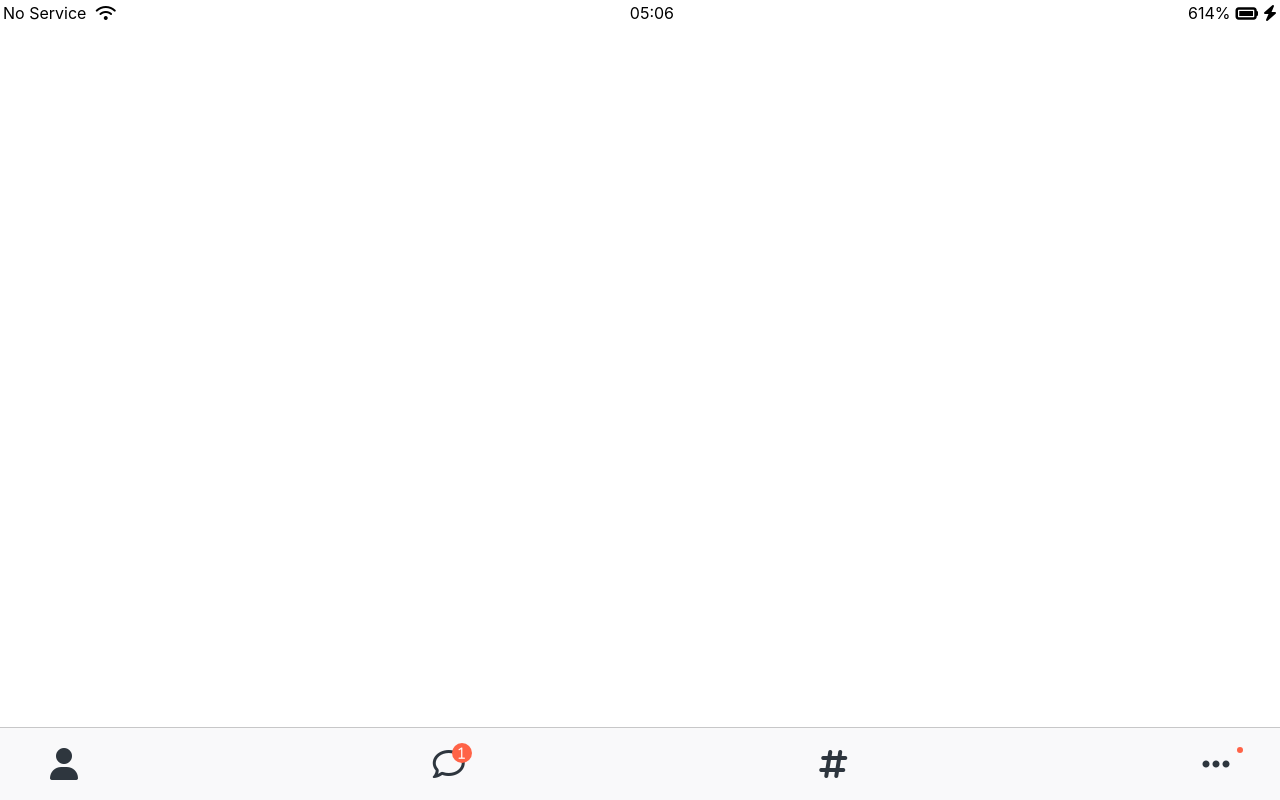
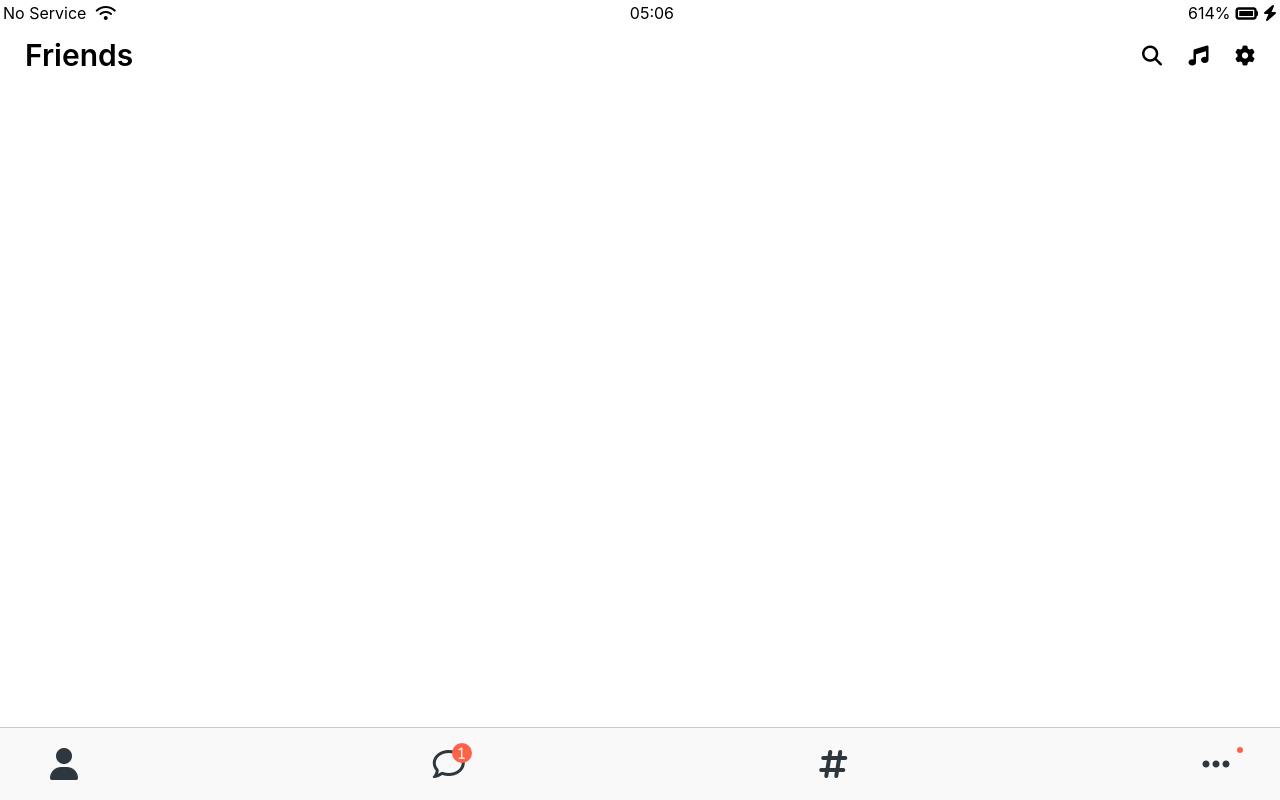
Before and after one commit to Gamddalki/Kokoa-clone, a plain HTML site: page friends.html in a window 1280 px wide. Drawn offline with Linux system fonts and the light colour scheme.

Commit message:
Create screen-header

```diff
--- /dev/null
+++ b/css/components/screen-header.css
@@ -0,0 +1,15 @@
+.screen-header {
+  display: flex;
+  justify-content: space-between;
+  align-items: center;
+  padding: 40px 25px 25px 25px;
+}
+
+.screen-header__title {
+  font-size: 30px;
+  font-weight: 600;
+}
+
+.screen-header__icons span {
+  margin-left: 22px;
+}
--- a/css/components/status-bar.css
+++ b/css/components/status-bar.css
@@ -1,5 +1,6 @@
 .status-bar {
   position: fixed;
+  top: 0;
   width: 100%;
   padding: 5px 3px;
   box-sizing: border-box;
--- a/css/styles.css
+++ b/css/styles.css
@@ -4,6 +4,7 @@
 /* Components */
 @import "components/status-bar.css";
 @import "components/nav-bar.css";
+@import "components/screen-header.css";
 
 /* Screens */
 @import "screens/login.css";
--- a/friends.html
+++ b/friends.html
@@ -21,6 +21,14 @@
         <i class="fas fa-bolt"></i>
       </div>
     </div>
+    <header class="screen-header">
+      <h1 class="screen-header__title">Friends</h1>
+      <div class="screen-header__icons">
+        <span><i class="fas fa-search fa-lg"></i></span>
+        <span><i class="fas fa-music fa-lg"></i></span>
+        <span><i class="fas fa-cog fa-lg"></i></span>
+      </div>
+    </header>
     <nav class="nav">
       <ul class="nav__list">
         <li class="nav__btn">
```
